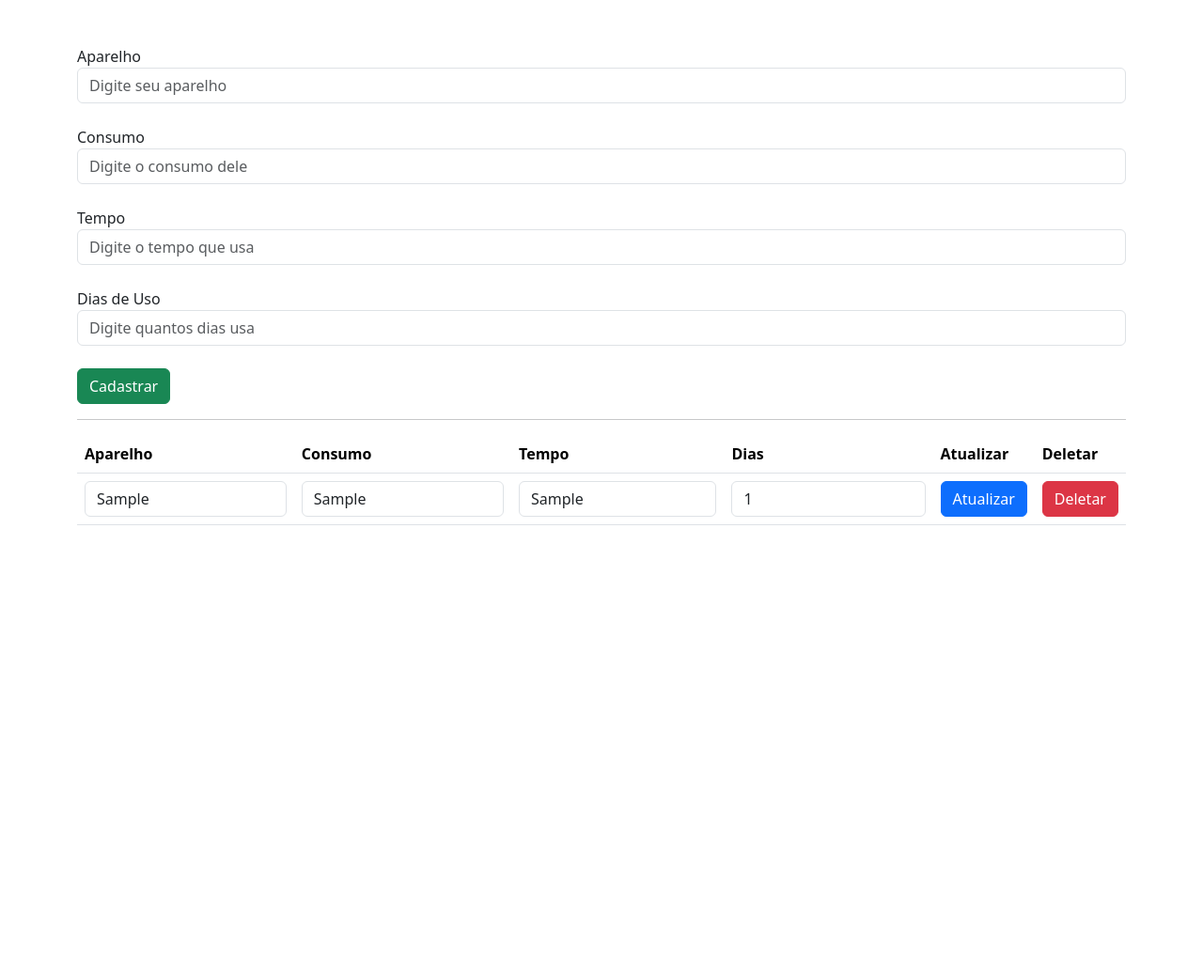
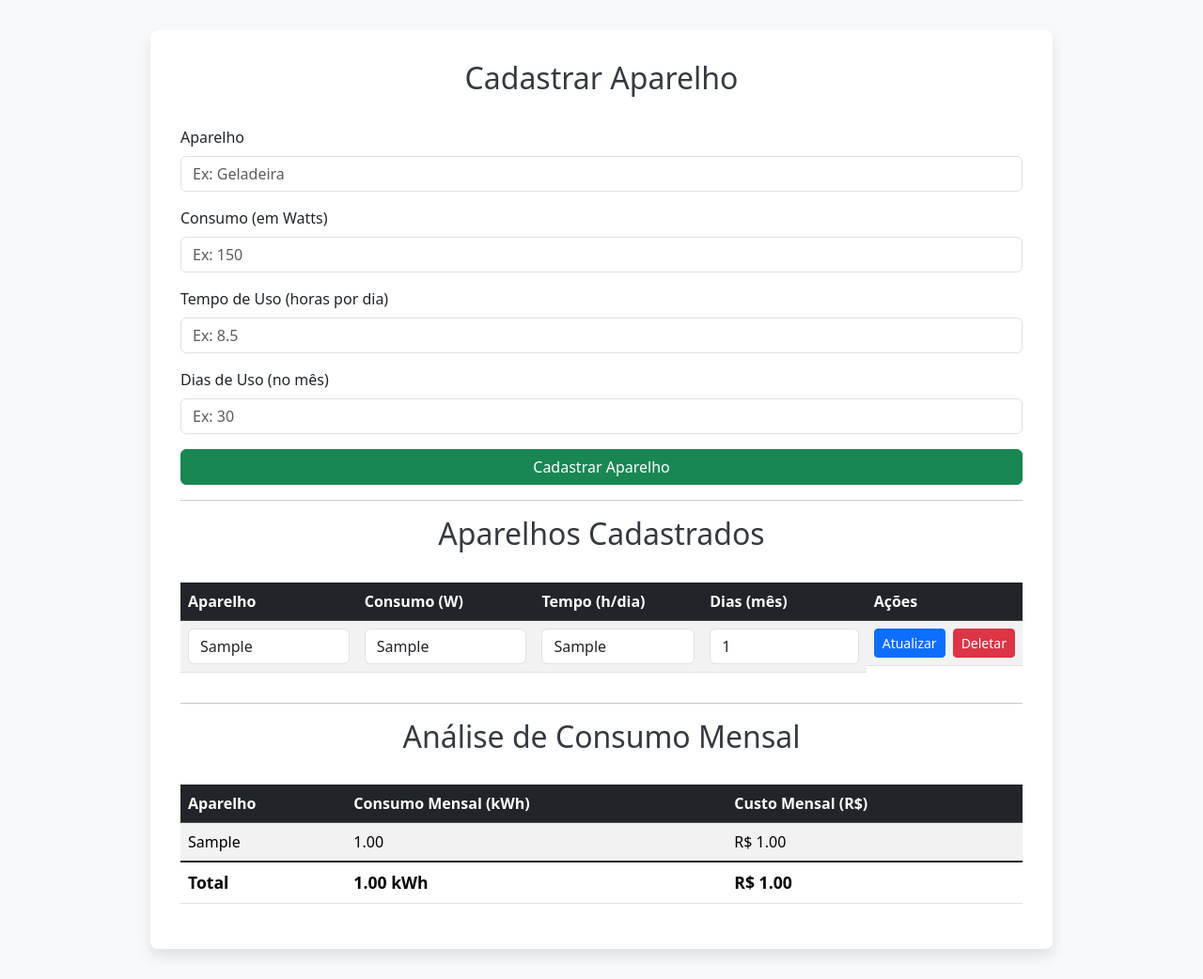
Before and after one commit to ffernandosf/BackendTCC, a Django app: page /exec_gestao/ in a window 1280 px wide. Shown: the whole page at 94% size. Before the commit the page ends 559 px from the top, so only its background shows below. Run offline with Django 5.2, Linux system fonts and the light colour scheme; tables that the repository leaves empty hold one stand-in row (values such as "Sample post").

Commit message:
Adicionando novo crud funcional dentro da aplicacao

```diff
--- a/projetoBack/gestao/templates/iniciar_gestao.html
+++ b/projetoBack/gestao/templates/iniciar_gestao.html
@@ -1,82 +1,132 @@
 <!doctype html>
-<html lang="en">
+<html lang="pt-br">
   <head>
     <meta charset="utf-8">
     <meta name="viewport" content="width=device-width, initial-scale=1">
-    <title>Bootstrap demo</title>
-    <link href="https://cdn.jsdelivr.net/npm/bootstrap@5.3.5/dist/css/bootstrap.min.css" rel="stylesheet" integrity="sha384-SgOJa3DmI69IUzQ2PVdRZhwQ+dy64/BUtbMJw1MZ8t5HZApcHrRKUc4W0kG879m7" crossorigin="anonymous">
+    <title>Gestão de Consumo</title>
+    <link href="https://cdn.jsdelivr.net/npm/bootstrap@5.3.3/dist/css/bootstrap.min.css" rel="stylesheet" xintegrity="sha384-QWTKZyjpPEjISv5WaRU9OFeRpok6YctnYmDr5pNlyT2bRjXh0JMhjY6hW+ALEwIH" crossorigin="anonymous">
+    <style>
+        body {
+            background-color: #f8f9fa;
+        }
+        .container {
+            max-width: 960px;
+            background-color: #ffffff;
+            padding: 2rem;
+            border-radius: 0.5rem;
+            box-shadow: 0 0.5rem 1rem rgba(0,0,0,0.1);
+            margin-top: 2rem;
+            margin-bottom: 2rem;
+        }
+        h2 {
+            text-align: center;
+            margin-bottom: 2rem;
+            color: #343a40;
+        }
+        .btn-success {
+            width: 100%;
+        }
+        .table tfoot th {
+            font-size: 1.1rem;
+        }
+    </style>
   </head>
   <body>
 
     <div class="container">
-            <br> <br>
+        <h2>Cadastrar Aparelho</h2>
         <form action="{% url 'exec_gestao' %}" method="POST"> {% csrf_token %}
+            <div class="mb-3">
+                <label for="aparelho" class="form-label">Aparelho</label>
+                <input type="text" id="aparelho" name="aparelho" class="form-control" placeholder="Ex: Geladeira" required>
+            </div>
 
-                <label for=""> Aparelho </label>
-                <input type="text" name="aparelho" class="form-control" placeholder="Digite seu aparelho" >
-                <br>
+            <div class="mb-3">
+                <label for="consumo" class="form-label">Consumo (em Watts)</label>
+                <input type="number" id="consumo" name="consumo" class="form-control" placeholder="Ex: 150" required>
+            </div>
 
-                <label for=""> Consumo </label>
-                <input type="text" name="consumo" class="form-control" placeholder="Digite o consumo dele">
-                <br>
+            <div class="mb-3">
+                <label for="tempo" class="form-label">Tempo de Uso (horas por dia)</label>
+                <input type="number" step="0.1" id="tempo" name="tempo" class="form-control" placeholder="Ex: 8.5" required>
+            </div>
 
-                <label for=""> Tempo </label>
-                <input type="text" name="tempo" class="form-control" placeholder="Digite o tempo que usa">
-                <br>
+            <div class="mb-3">
+                <label for="dias_de_uso" class="form-label">Dias de Uso (no mês)</label>
+                <input type="number" id="dias_de_uso" name="dias_de_uso" class="form-control" placeholder="Ex: 30" required>
+            </div>
 
-                <label for=""> Dias de Uso </label>
-                <input type="text" name="dias_de_uso" class="form-control"placeholder="Digite quantos dias usa">
-                <br>
-
-                <input type="submit" value="Cadastrar" class="btn btn-success">
-
-
-
+            <input type="submit" value="Cadastrar Aparelho" class="btn btn-success">
         </form>
         <hr>
 
-
-
-          <table class="table">
-            <thead>
+        <h2>Aparelhos Cadastrados</h2>
+        <div class="table-responsive">
+            <table class="table table-striped table-hover">
+                <thead class="table-dark">
                   <tr>
                     <th scope="col">Aparelho</th>
-                <th scope="col">Consumo</th>
-                <th scope="col">Tempo</th>
-                <th scope="col">Dias</th>
-                <th scope="col">Atualizar</th>
-                <th scope="col">Deletar</th>
+                    <th scope="col">Consumo (W)</th>
+                    <th scope="col">Tempo (h/dia)</th>
+                    <th scope="col">Dias (mês)</th>
+                    <th scope="col" style="min-width: 150px;">Ações</th>
                   </tr>
                 </thead>
                 <tbody>
-              {%  for i in aparelhos %}
+                  {% for i in aparelhos %}
                   <tr>
-
-                <form action=" {% url 'atualizar_aparelho' i.id%}" method="POST"> {% csrf_token %}
-                <th scope="row"><input type="text" name="aparelho" value="{{i.aparelho}}" class="form-control"></th>
-                  <td><input type="text" name="consumo" value="{{i.consumo}}" class="form-control"> </td>
-                  <td><input type="text" name="tempo" value="{{i.tempo}}" class="form-control"> </td>
-                  <td><input type="number" name="dias_de_uso" value="{{i.dias_de_uso}}" class="form-control"> </td>
-                  <td>
-                    <input type="submit" value="Atualizar" class="btn btn-primary">
+                    <form action="{% url 'atualizar_aparelho' i.id %}" method="POST"> {% csrf_token %}
+                      <td scope="row"><input type="text" name="aparelho" value="{{i.aparelho}}" class="form-control"></td>
+                      <td><input type="text" name="consumo" value="{{i.consumo}}" class="form-control"></td>
+                      <td><input type="text" name="tempo" value="{{i.tempo}}" class="form-control"></td>
+                      <td><input type="number" name="dias_de_uso" value="{{i.dias_de_uso}}" class="form-control"></td>
+                      <td class="d-flex">
+                        <button type="submit" class="btn btn-primary btn-sm me-2">Atualizar</button>
+                        <a href="{% url 'deletar_aparelho' i.id %}" class="btn btn-danger btn-sm">Deletar</a>
+                      </td>
                     </form>
-                </td>
-                  <td>
-                      <a href="{% url 'deletar_aparelho' i.id %}" class="btn btn-danger">Deletar </a>
-                  </td>
                   </tr>
-
                   {% endfor %}
                 </tbody>
+            </table>
+        </div>
 
+        <hr>
+        <h2>Análise de Consumo Mensal</h2>
+        <div class="table-responsive">
+            <table class="table table-striped table-hover">
+                <thead class="table-dark">
+                    <tr>
+                        <th scope="col">Aparelho</th>
+                        <th scope="col">Consumo Mensal (kWh)</th>
+                        <th scope="col">Custo Mensal (R$)</th>
+                    </tr>
+                </thead>
+                <tbody>
+                    {% for analise in analises %}
+                    <tr>
+                        <td>{{ analise.gestao.aparelho }}</td>
+                        <td>{{ analise.consumo_mensal_kwh|floatformat:2 }}</td>
+                        <td>R$ {{ analise.custo_mensal_reais|floatformat:2 }}</td>
+                    </tr>
+                    {% empty %}
+                    <tr>
+                        <td colspan="3" class="text-center">Nenhum aparelho cadastrado para análise.</td>
+                    </tr>
+                    {% endfor %}
+                </tbody>
+                <tfoot class="table-group-divider">
+                    <tr>
+                      <th scope="row">Total</th>
+                      <th>{{ consumo_total|floatformat:2 }} kWh</th>
+                      <th>R$ {{ custo_total|floatformat:2 }}</th>
+                    </tr>
+                  </tfoot>
             </table>
-
+        </div>
 
     </div>
 
-
-
-    </h1>
-    <script src="https://cdn.jsdelivr.net/npm/bootstrap@5.3.5/dist/js/bootstrap.bundle.min.js" integrity="sha384-k6d4wzSIapyDyv1kpU366/PK5hCdSbCRGRCMv+eplOQJWyd1fbcAu9OCUj5zNLiq" crossorigin="anonymous"></script>
+    <script src="https://cdn.jsdelivr.net/npm/bootstrap@5.3.3/dist/js/bootstrap.bundle.min.js" xintegrity="sha384-YvpcrYf0tY3lHB60NNkmXc5s9fDVZLESaAA55NDzOxhy9GkcIdslK1eN7N6jIeHz" crossorigin="anonymous"></script>
   </body>
 </html>
--- a/projetoBack/gestao/views.py
+++ b/projetoBack/gestao/views.py
@@ -1,56 +1,77 @@
+
 from django.shortcuts import render, redirect, get_object_or_404
-from .models import Gestao
+from .models import Gestao, Analise  # 1. IMPORTE O MODELO 'Analise'
+from django.db.models import Sum      # 2. IMPORTE 'Sum' para fazer somas
+from decimal import Decimal          # 3. IMPORTE 'Decimal' para lidar com valores monetários
+
 
 def exec_gestao(request):
-    if request.method == 'GET':
-      aparelhos= Gestao.objects.all()
-      return render(request, "iniciar_gestao.html", {'aparelhos': aparelhos})
+    # O bloco POST para criar um novo aparelho continua o mesmo.
+    # Ele cria o objeto Gestao, o signal cria a Análise, e depois redireciona.
+    if request.method == 'POST':
+        aparelho = request.POST.get('aparelho')
+        consumo = request.POST.get('consumo')
+        tempo = request.POST.get('tempo')
+        dias_de_consumo = request.POST.get('dias_de_uso')
 
-    elif request.method == 'POST':
-       aparelho =request.POST.get('aparelho')
-       consumo = request.POST.get('consumo')
-       tempo = request.POST.get('tempo')
-       dias_de_consumo = request.POST.get('dias_de_uso')
+        # Usar .create() é uma forma mais curta e limpa
+        Gestao.objects.create(
+            aparelho=aparelho,
+            consumo=consumo,
+            tempo=tempo,
+            dias_de_uso=dias_de_consumo,
+        )
+        return redirect('exec_gestao')
 
-       gestao = Gestao(
-          aparelho=aparelho,
-          consumo=consumo,
-          tempo=tempo,
-          dias_de_uso=dias_de_consumo,
-       )
+    # --- LÓGICA CORRIGIDA PARA EXIBIR OS DADOS ---
+    # Este bloco agora será executado em qualquer requisição GET
+    # (seja no primeiro acesso à página ou após um redirect).
 
-       gestao.save()
+    # Busca todos os aparelhos para a primeira tabela
+    aparelhos = Gestao.objects.order_by('id')
 
-       return redirect('exec_gestao')
+    # Busca todas as análises para a segunda tabela
+    # .select_related('gestao') otimiza a busca, evitando novas consultas ao banco dentro do loop do template
+    analises = Analise.objects.select_related('gestao').all()
+
+    # Calcula os totais de consumo e custo a partir das análises
+    totais = analises.aggregate(
+        consumo_total=Sum('consumo_mensal_kwh'),
+        custo_total=Sum('custo_mensal_reais')
+    )
+
+    # Prepara o dicionário de contexto com TODOS os dados que o template precisa
+    context = {
+        'aparelhos': aparelhos,
+        'analises': analises,
+        # Se não houver aparelhos, os totais serão 'None'. Usamos 'or' para garantir que seja 0.
+        'consumo_total': totais['consumo_total'] or Decimal('0.00'),
+        'custo_total': totais['custo_total'] or Decimal('0.00')
+    }
+
+    # Renderiza o template com o contexto completo
+    return render(request, "iniciar_gestao.html", context)
 
 
-
-
-def deletar_aparelho (request, id):
-   aparelho = get_object_or_404(Gestao, id=id)
-   aparelho.delete()
-   return redirect('exec_gestao')
-
-
-from django.shortcuts import render, redirect, get_object_or_404
-from .models import Gestao
-
 def atualizar_aparelho(request, id):
+    # Esta view já estava correta. Ao salvar, o signal recalcula a análise.
+    # O redirect para 'exec_gestao' garante que a página seja recarregada com os novos dados.
     aparelho_a_atualizar = get_object_or_404(Gestao, id=id)
 
     if request.method == "POST":
-        nome_do_form = request.POST.get('aparelho')
-        consumo_do_form = request.POST.get('consumo')
-        tempo_do_form = request.POST.get('tempo')
-        dias_do_form = request.POST.get('dias_de_uso')
+        aparelho_a_atualizar.aparelho = request.POST.get('aparelho')
+        aparelho_a_atualizar.consumo = request.POST.get('consumo')
+        aparelho_a_atualizar.tempo = request.POST.get('tempo')
+        aparelho_a_atualizar.dias_de_uso = request.POST.get('dias_de_uso')
 
-        aparelho_a_atualizar.aparelho = nome_do_form
-        aparelho_a_atualizar.consumo = consumo_do_form
-        aparelho_a_atualizar.tempo = tempo_do_form
-        aparelho_a_atualizar.dias_de_uso = dias_do_form
-
-        aparelho_a_atualizar.save()
-
-        return redirect('exec_gestao')
+        aparelho_a_atualizar.save() # Dispara o signal que atualiza a análise
 
     return redirect('exec_gestao')
+
+
+def deletar_aparelho(request, id):
+    # Esta view já estava correta.
+    # Como o modelo Analise tem 'on_delete=models.CASCADE', a análise associada é deletada automaticamente.
+    aparelho = get_object_or_404(Gestao, id=id)
+    aparelho.delete()
+    return redirect('exec_gestao')
```
Lines whose indentation alone changed are shown as unchanged.
